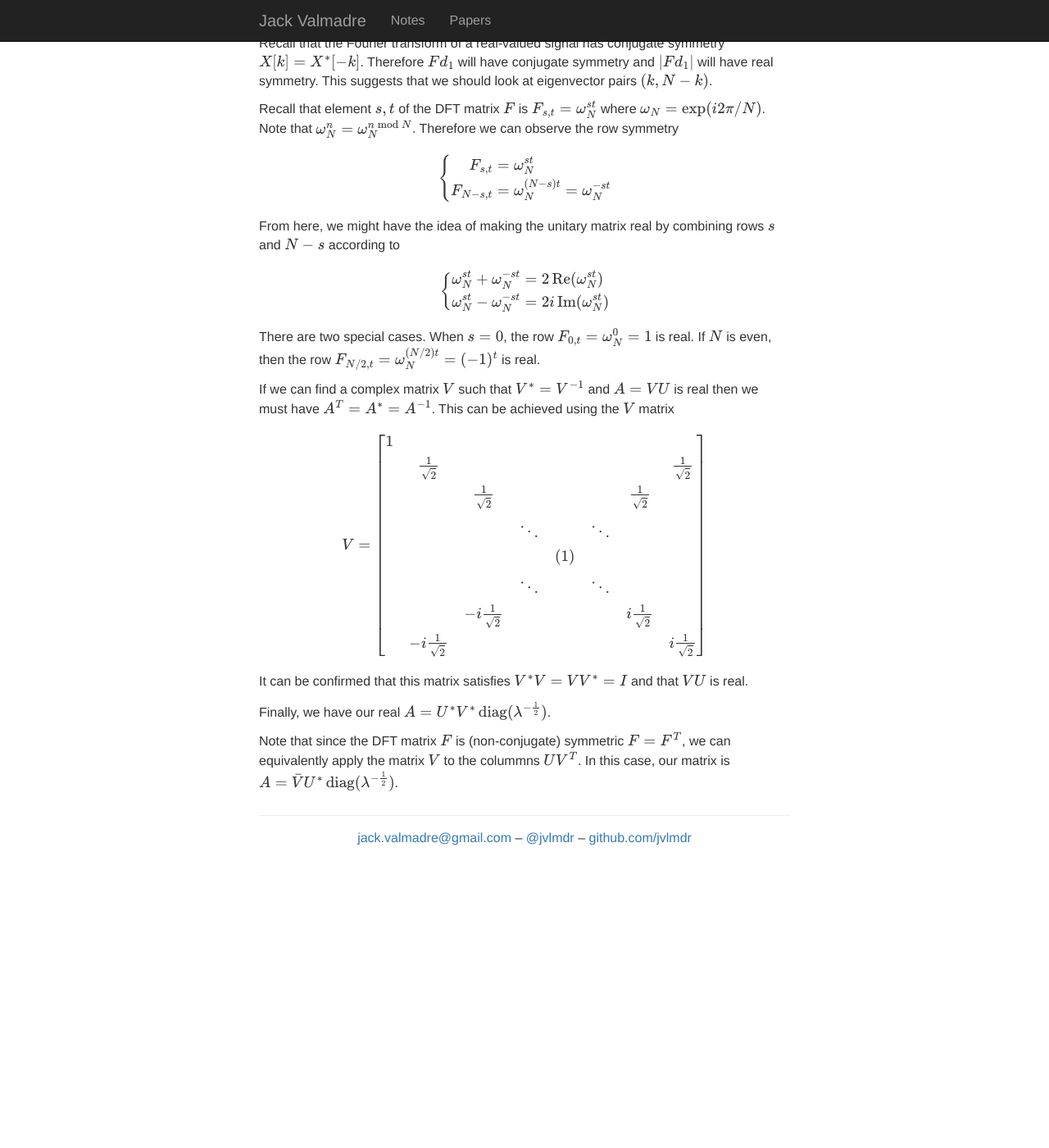
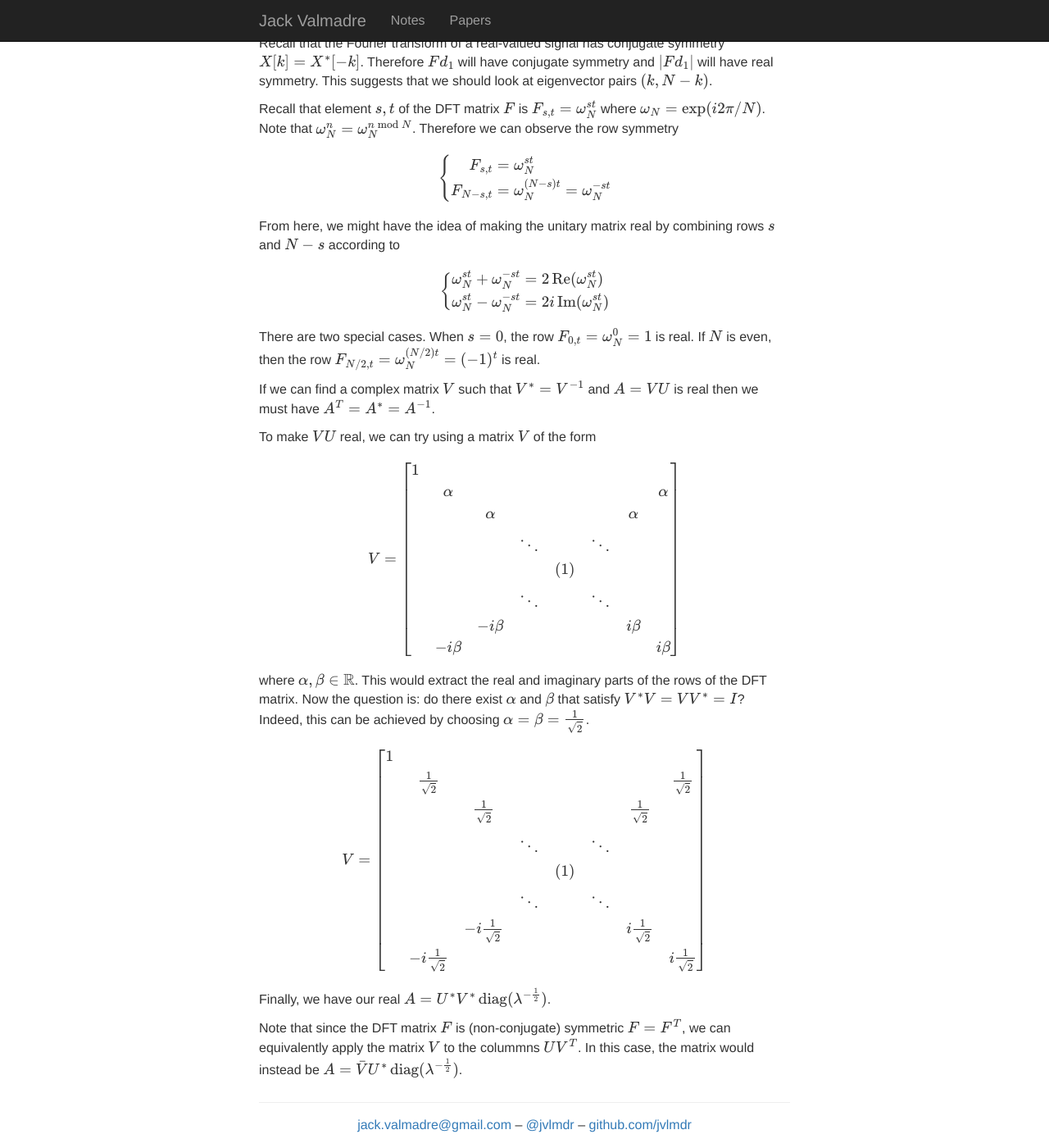
Before and after one commit to jvlmdr/jack.valmadre.net, a Jekyll site: the page built from notes/_posts/2020-01-06-sample-smooth-paths.md, in a window 1280 px wide and 1400 px high, scrolled down 2305 px. Shown: the whole window at 82% size. Built offline with Jekyll 4.4.1, drawn with Linux system fonts in a browser that asks for light colours; nearby versions of some CDN libraries; formulas are drawn with MathJax 3; before the commit the page ends 3355 px from its top, so only the background shows below that.

Commit message:
Update 2020-01-06-sample-smooth-paths.md

```diff
--- a/notes/_posts/2020-01-06-sample-smooth-paths.md
+++ b/notes/_posts/2020-01-06-sample-smooth-paths.md
@@ -106,7 +106,24 @@ When $s = 0$, the row $F_{0, t} = \omega_{N}^0 = 1$ is real.
 If $N$ is even, then the row $F_{N / 2, t} = \omega_{N}^{(N/2) t} = (-1)^{t}$ is real.
 
 If we can find a complex matrix $V$ such that $V^{\ast} = V^{-1}$ and $A = V U$ is real then we must have $A^{T} = A^{\ast} = A^{-1}$.
-This can be achieved using the $V$ matrix
+
+To make $V U$ real, we can try using a matrix $V$ of the form
+
+$$ V = \begin{bmatrix}
+1 \\
+& \alpha &&&&&& \alpha \\
+&& \alpha &&&& \alpha \\
+&&& \ddots && \ddots \\
+&&&& (1) \\
+&&& \ddots && \ddots \\
+&& -i \beta &&&& i \beta \\
+& -i \beta &&&&&& i \beta
+\end{bmatrix} $$
+
+where $\alpha, \beta \in \mathbb{R}$.
+This would extract the real and imaginary parts of the rows of the DFT matrix.
+Now the question is: do there exist $\alpha$ and $\beta$ that satisfy $V^{\ast} V = V V^{\ast} = I$?
+Indeed, this can be achieved by choosing $\alpha = \beta = \frac{1}{\sqrt{2}}$.
 
 $$ V = \begin{bmatrix}
 1 \\
@@ -119,9 +136,7 @@ $$ V = \begin{bmatrix}
 & -i \frac{1}{\sqrt{2}} &&&&&& i \frac{1}{\sqrt{2}}
 \end{bmatrix} $$
 
-It can be confirmed that this matrix satisfies $V^{\ast} V = V V^{\ast} = I$ and that $V U$ is real.
-
 Finally, we have our real $A = U^{\ast} V^{\ast} \operatorname{diag}(\lambda^{-\frac{1}{2}})$.
 
 Note that since the DFT matrix $F$ is (non-conjugate) symmetric $F = F^{T}$, we can equivalently apply the matrix $V$ to the colummns $U V^{T}$.
-In this case, our matrix is $A = \bar{V} U^{\ast} \operatorname{diag}(\lambda^{-\frac{1}{2}})$.
+In this case, the matrix would instead be $A = \bar{V} U^{\ast} \operatorname{diag}(\lambda^{-\frac{1}{2}})$.
```
